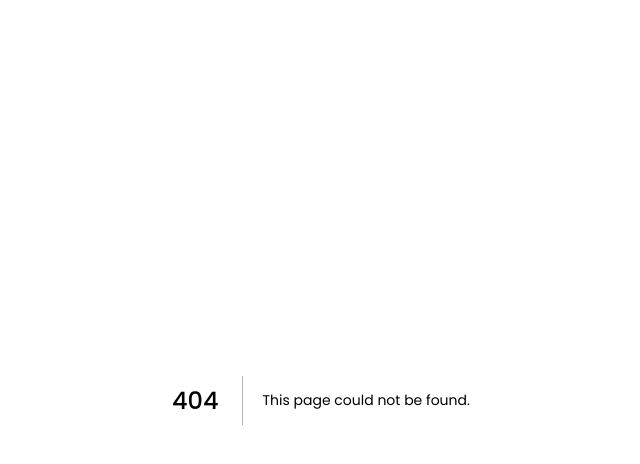
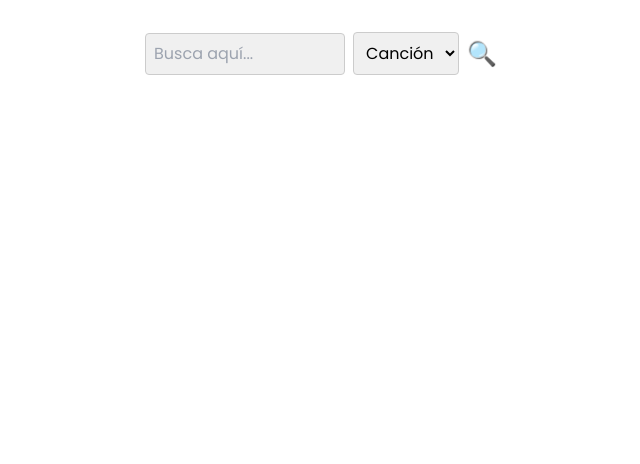
Before and after one commit to aletorrescamacho/Proyectobases2-FRONTEND-Grupo5, a Next.js app: page /for-you in a window 1280 px wide. Before the commit this address had no page. Shown: the top 464 px of the page, without its empty margins (319-959 px from the left). Built offline with nearby package versions, Linux system fonts and the light colour scheme.

Commit message:
lista lógica buscador

```diff
--- /dev/null
+++ b/src/app/for-you/page.tsx
@@ -0,0 +1,205 @@
+'use client';
+import { useState } from 'react';
+
+interface SongResult {
+  trackName: string;
+  artistName: string;
+  genreName: string;
+}
+
+interface ArtistResult {
+  artists: string;
+}
+
+export default function ForYouPage() {
+  const [searchTerm, setSearchTerm] = useState('');
+  const [searchType, setSearchType] = useState('Canción');
+  const [displayType, setDisplayType] = useState('Canción');
+  const [results, setResults] = useState<SongResult[] | ArtistResult[] | null>(null);
+
+  const handleSearch = async () => {
+    const endpoint = searchType === 'Canción' ? 'search/search-song' : 'search/search-artist';
+
+    try {
+      const response = await fetch(`https://proyectobases2-backend-grupo5-production.up.railway.app/${endpoint}`, {
+        method: 'POST',
+        headers: { 'Content-Type': 'application/json' },
+        body: JSON.stringify({ name: searchTerm }),
+      });
+
+      if (!response.ok) {
+        const errorText = await response.text();
+        console.error(`Error en la búsqueda: ${response.status} - ${errorText}`);
+        setResults(null);
+        return;
+      }
+
+      const data = await response.json();
+      setResults(data);
+      setDisplayType(searchType); // Actualiza displayType solo cuando se realiza la búsqueda
+    } catch (error) {
+      console.error('Error de conexión:', error);
+      setResults(null);
+    }
+  };
+
+  // Definición del componente SongCard
+  const SongCard = ({ trackName, artistName, genreName }: { trackName: string; artistName: string; genreName: string }) => {
+    const [liked, setLiked] = useState(false);
+    const [isPlaying, setIsPlaying] = useState(false);
+
+    return (
+      <div style={{
+        border: '1px solid #ccc',
+        padding: '1rem',
+        borderRadius: '8px',
+        width: '200px',
+        boxShadow: '0px 4px 8px rgba(0, 0, 0, 0.1)',
+        display: 'flex',
+        flexDirection: 'column',
+        alignItems: 'center',
+        textAlign: 'center',
+        marginBottom: '1rem',
+      }}>
+        <p><strong>Título:</strong> {trackName}</p>
+        <p><strong>Artista:</strong> {artistName}</p>
+        <p><strong>Género:</strong> {genreName}</p>
+        <button
+          onClick={() => setLiked(!liked)}
+          style={{
+            backgroundColor: 'transparent',
+            border: 'none',
+            fontSize: '1.5rem',
+            color: liked ? 'black' : 'gray',
+            cursor: 'pointer',
+          }}
+        >
+          ♥
+        </button>
+        <button
+          onClick={() => setIsPlaying(!isPlaying)}
+          style={{
+            backgroundColor: '#f0f0f0',
+            border: '1px solid #ccc',
+            borderRadius: '4px',
+            padding: '0.5rem 1rem',
+            cursor: 'pointer',
+          }}
+        >
+          {isPlaying ? 'Pause' : 'Play'}
+        </button>
+      </div>
+    );
+  };
+
+  // Definición del componente ArtistCard
+  const ArtistCard = ({ artistName }: { artistName: string }) => {
+    const [following, setFollowing] = useState(false);
+
+    return (
+      <div style={{
+        border: '1px solid #ccc',
+        padding: '1rem',
+        borderRadius: '8px',
+        width: '200px',
+        boxShadow: '0px 4px 8px rgba(0, 0, 0, 0.1)',
+        display: 'flex',
+        flexDirection: 'column',
+        alignItems: 'center',
+        textAlign: 'center',
+        marginBottom: '1rem',
+      }}>
+        <p><strong>Artista:</strong> {artistName}</p>
+        <button
+          onClick={() => setFollowing(!following)}
+          style={{
+            backgroundColor: following ? '#4CAF50' : '#f0f0f0',
+            color: following ? 'white' : 'black',
+            border: '1px solid #ccc',
+            borderRadius: '4px',
+            padding: '0.5rem 1rem',
+            cursor: 'pointer',
+          }}
+        >
+          {following ? 'Seguido' : 'Seguir'}
+        </button>
+      </div>
+    );
+  };
+
+  return (
+    <main style={{ display: 'flex', flexDirection: 'column', alignItems: 'center', padding: '2rem' }}>
+      <div style={{ display: 'flex', alignItems: 'center', gap: '0.5rem', marginBottom: '1rem' }}>
+        <input
+          type="text"
+          placeholder="Busca aquí..."
+          value={searchTerm}
+          onChange={(e) => setSearchTerm(e.target.value)}
+          style={{
+            padding: '0.5rem',
+            border: '1px solid #ccc',
+            borderRadius: '4px',
+            outline: 'none',
+            backgroundColor: '#f0f0f0',
+            width: '200px',
+          }}
+        />
+
+        <select
+          value={searchType}
+          onChange={(e) => setSearchType(e.target.value)}
+          style={{
+            padding: '0.5rem',
+            border: '1px solid #ccc',
+            borderRadius: '4px',
+            backgroundColor: '#f0f0f0',
+          }}
+        >
+          <option value="Canción">Canción</option>
+          <option value="Artista">Artista</option>
+        </select>
+
+        <button
+          onClick={handleSearch}
+          style={{
+            backgroundColor: 'transparent',
+            border: 'none',
+            cursor: 'pointer',
+            fontSize: '1.5rem',
+            color: 'black',
+          }}
+        >
+          🔍
+        </button>
+      </div>
+
+      {results && (
+        <div style={{
+          marginTop: '1rem',
+          display: 'flex',
+          flexWrap: 'wrap',
+          justifyContent: 'center',
+          gap: '1rem',
+        }}>
+          {displayType === 'Canción' ? (
+            (results as SongResult[]).map((item: SongResult, index: number) => (
+              <SongCard
+                key={index}
+                trackName={item.trackName}
+                artistName={item.artistName}
+                genreName={item.genreName}
+              />
+            ))
+          ) : (
+            (results as ArtistResult[]).map((item: ArtistResult, index: number) => (
+              <ArtistCard
+                key={index}
+                artistName={item.artists} // Usa "artists" para el nombre del artista
+              />
+            ))
+          )}
+        </div>
+      )}
+    </main>
+  );
+}
```
Also changed, not shown: src/app/home/page.tsx (+19 -0 lines).
